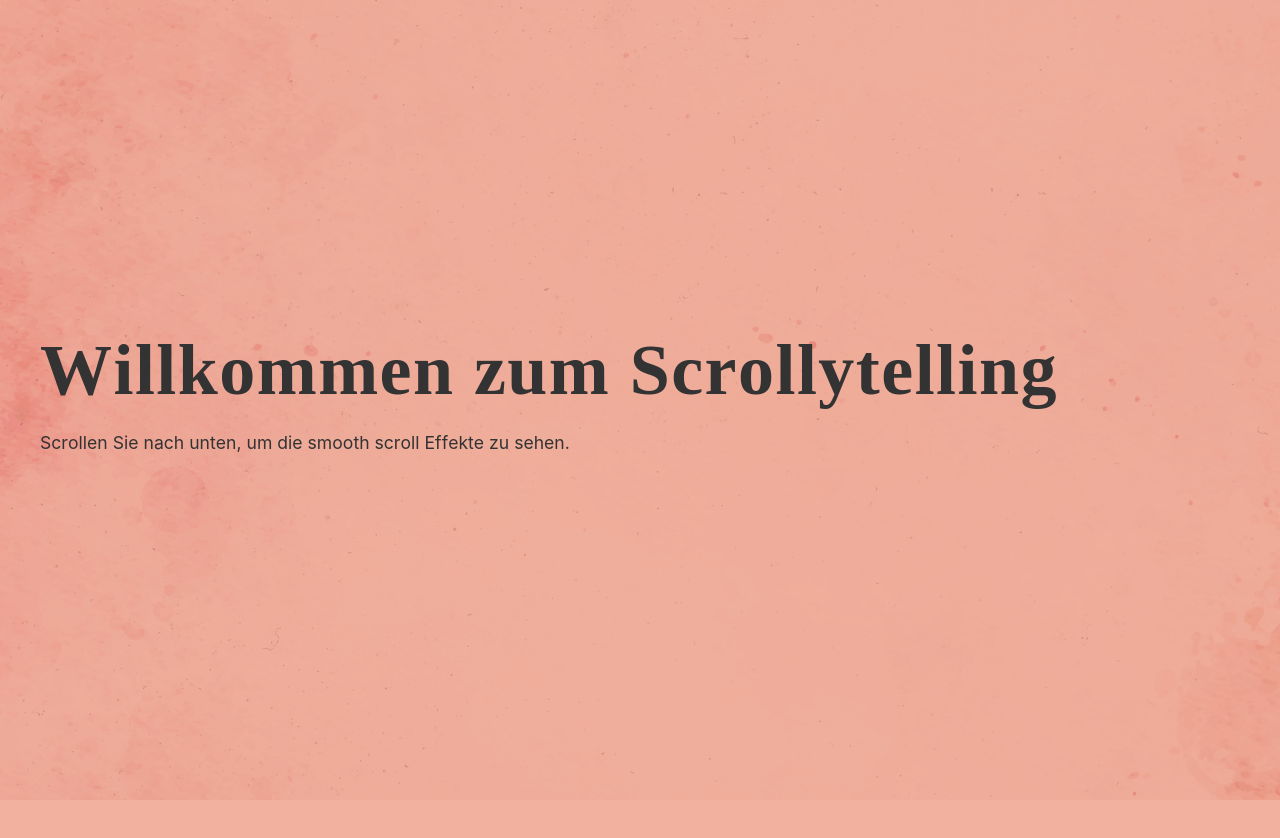
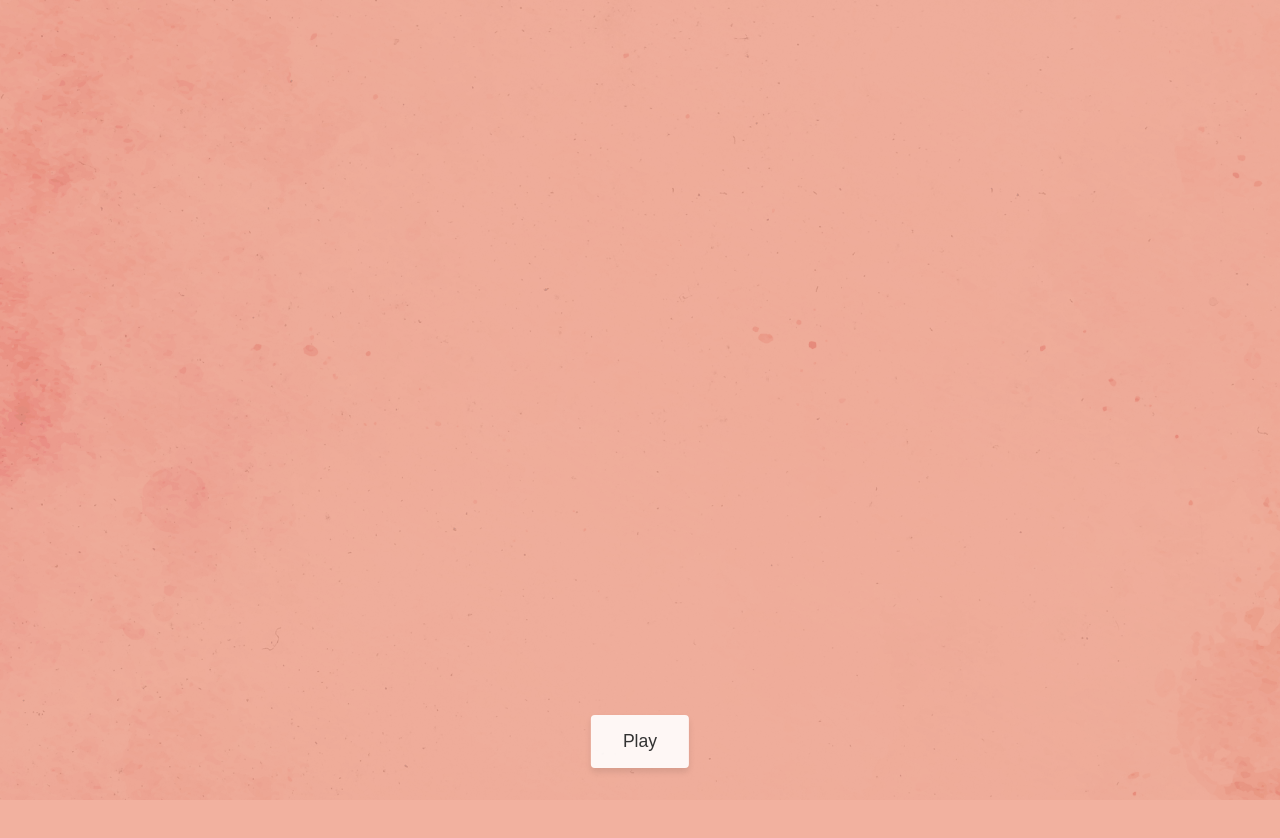
Before and after one commit to klarekante-berlin/elli-effekt, a React (Create React App) app: page / in a window 1280 px wide. Shown: the top 838 px of the page. Built offline with nearby package versions, Linux system fonts and the light colour scheme; a web font is replaced by a local one.

Commit message:
Make things a little more magic
Implementing segment based timed animations with the power of whisper 💕

```diff
--- a/src/App.tsx
+++ b/src/App.tsx
@@ -3,6 +3,7 @@ import { ReactLenis, useLenis } from 'lenis/react';
 import Section from './components/Section';
 import AnimatedText from './components/AnimatedText';
 import BackgroundTexture from './components/BackgroundTexture';
+import AudioScene from './components/AudioScene';
 import './styles/global.css';
 
 const App: React.FC = () => {
@@ -22,19 +23,7 @@ const App: React.FC = () => {
       <BackgroundTexture />
       <div className="App">
         <Section height="100vh">
-          <AnimatedText
-            text="Willkommen zum Scrollytelling"
-            animation="chars"
-            stagger={0.05}
-            duration={0.8}
-          />
-          <AnimatedText
-            text="Scrollen Sie nach unten, um die smooth scroll Effekte zu sehen."
-            tag="p"
-            animation="words"
-            stagger={0.02}
-            delay={0.5}
-          />
+          <AudioScene />
         </Section>
 
         <Section height="120vh">
--- /dev/null
+++ b/src/components/AudioScene.tsx
@@ -0,0 +1,162 @@
+import React, { useEffect, useRef, useState } from 'react';
+import gsap from 'gsap';
+import transcriptData from '../transciption_data/transcript_gsap.json';
+import '../styles/AudioScene.css';
+
+interface TimedText {
+  text: string;
+  startTime: number;
+  duration: number;
+}
+
+// Konvertiere die Segmente in unser TimedText-Format
+const textSequence: TimedText[] = transcriptData.segments.map((segment) => ({
+  text: segment.text,
+  startTime: segment.start,
+  duration: segment.end - segment.start
+}));
+
+const AudioScene: React.FC = () => {
+  const audioRef = useRef<HTMLAudioElement>(null);
+  const textContainerRef = useRef<HTMLDivElement>(null);
+  const [isPlaying, setIsPlaying] = useState(false);
+  const timelineRef = useRef<gsap.core.Timeline | null>(null);
+  const [isLoading, setIsLoading] = useState(true);
+
+  useEffect(() => {
+    if (!textContainerRef.current) return;
+
+    if (timelineRef.current) {
+      timelineRef.current.kill();
+    }
+
+    timelineRef.current = gsap.timeline({
+      paused: true,
+      defaults: {
+        ease: "back.out(1.7)",
+        duration: 0.2
+      }
+    });
+
+    // Text-Elemente erstellen und Animationen hinzufügen
+    textSequence.forEach((item) => {
+      const wordContainer = document.createElement('div');
+      wordContainer.className = 'word-container';
+
+      // Wort in einzelne Buchstaben aufteilen
+      const chars = item.text.split('');
+
+      chars.forEach((char, charIndex) => {
+        const charElement = document.createElement('span');
+        charElement.className = 'char-item';
+        charElement.textContent = char;
+        wordContainer.appendChild(charElement);
+
+        // Initial-State für jeden Buchstaben
+        gsap.set(charElement, {
+          opacity: 0,
+          scale: 0.5,
+          display: 'inline-block'
+        });
+
+        // Berechne die Verzögerung für jeden Buchstaben
+        const charDelay = charIndex * 0.03;
+
+        // Einblend-Animation für jeden Buchstaben
+        timelineRef.current?.to(charElement, {
+          opacity: 1,
+          scale: 1.2,
+          duration: 0.15,
+        }, item.startTime + charDelay);
+
+        // Normalisierungs-Animation
+        timelineRef.current?.to(charElement, {
+          scale: 1,
+          duration: 0.2,
+          ease: "elastic.out(1, 0.8)"
+        }, item.startTime + charDelay + 0.15);
+      });
+
+      // Füge ein Leerzeichen nach jedem Wort hinzu
+      const space = document.createElement('span');
+      space.className = 'char-item';
+      space.textContent = ' ';
+      space.style.display = 'inline-block';
+      space.style.width = '0.5em';
+      wordContainer.appendChild(space);
+
+      textContainerRef.current?.appendChild(wordContainer);
+    });
+
+    setIsLoading(false);
+
+    // Cleanup
+    return () => {
+      if (textContainerRef.current) {
+        textContainerRef.current.innerHTML = '';
+      }
+      timelineRef.current?.kill();
+    };
+  }, []);
+
+  const handlePlay = async () => {
+    if (!audioRef.current || !timelineRef.current || isLoading) return;
+
+    if (!isPlaying) {
+      setIsPlaying(true);
+      audioRef.current.currentTime = 0;
+      timelineRef.current.seek(0);
+      audioRef.current.play();
+      timelineRef.current.play();
+    } else {
+      setIsPlaying(false);
+      audioRef.current.pause();
+      timelineRef.current.pause();
+    }
+  };
+
+  // Audio-Zeit-Update
+  useEffect(() => {
+    const audio = audioRef.current;
+    if (!audio) return;
+
+    const handleTimeUpdate = () => {
+      if (timelineRef.current) {
+        timelineRef.current.seek(audio.currentTime);
+      }
+    };
+
+    audio.addEventListener('timeupdate', handleTimeUpdate);
+    return () => audio.removeEventListener('timeupdate', handleTimeUpdate);
+  }, []);
+
+  return (
+    <div className="audio-scene">
+      <div className="text-container" ref={textContainerRef} />
+
+      <div className="controls">
+        <button
+          onClick={handlePlay}
+          className="play-button"
+          disabled={isLoading}
+        >
+          {isLoading ? 'Laden...' : isPlaying ? 'Pause' : 'Play'}
+        </button>
+      </div>
+
+      <audio
+        ref={audioRef}
+        src="/audio/toni.mp3"
+        preload="auto"
+        onEnded={() => {
+          setIsPlaying(false);
+          if (timelineRef.current) {
+            timelineRef.current.pause(0);
+          }
+        }}
+      />
+    </div>
+  );
+};
+
+export default AudioScene;
--- /dev/null
+++ b/src/styles/AudioScene.css
@@ -0,0 +1,78 @@
+.audio-scene {
+  position: relative;
+  width: 100%;
+  height: 100vh;
+  display: flex;
+  flex-direction: column;
+  align-items: center;
+  justify-content: center;
+  padding: 2rem;
+  overflow: hidden;
+}
+
+.controls {
+  position: fixed;
+  bottom: 2rem;
+  left: 50%;
+  transform: translateX(-50%);
+  z-index: 10;
+}
+
+.controls button {
+  padding: 1rem 2rem;
+  font-size: 1.1rem;
+  background-color: rgba(255, 255, 255, 0.9);
+  color: var(--color-text);
+  border: none;
+  border-radius: 4px;
+  cursor: pointer;
+  box-shadow: 0 4px 6px rgba(0,0,0,0.1);
+  transition: all 0.2s ease;
+}
+
+.controls button:hover {
+  transform: translateY(-2px);
+  box-shadow: 0 6px 8px rgba(0,0,0,0.15);
+}
+
+.text-container {
+  position: relative;
+  width: 100%;
+  max-width: 800px;
+  display: flex;
+  flex-wrap: wrap;
+  align-items: center;
+  justify-content: center;
+  padding: 2rem;
+  margin-bottom: 100px; /* Abstand zum Button */
+}
+
+.word-container {
+  display: inline-flex;
+  align-items: baseline;
+  margin: 0 0.2em;
+}
+
+.char-item {
+  position: relative;
+  display: inline-block;
+  font-family: var(--font-amatic);
+  font-size: 2.5rem;
+  line-height: 1.4;
+  color: var(--color-text);
+  transform-origin: center bottom;
+}
+
+@media (max-width: 768px) {
+  .text-container {
+    padding: 1rem;
+  }
+
+  .char-item {
+    font-size: 2rem;
+  }
+
+  .controls {
+    bottom: 1.5rem;
+  }
+}
--- /dev/null
+++ b/src/transciption_data/transcript_gsap.json
@@ -0,0 +1,100 @@
+{
+  "segments": [
+    {
+      "start": 0.0,
+      "end": 0.36,
+      "text": "Dies",
+      "type": "word"
+    },
+    {
+      "start": 0.36,
+      "end": 0.52,
+      "text": "ist",
+      "type": "word"
+    },
+    {
+      "start": 0.52,
+      "end": 0.74,
+      "text": "eine",
+      "type": "word"
+    },
+    {
+      "start": 0.74,
+      "end": 1.68,
+      "text": "Audioaufnahme,",
+      "type": "word"
+    },
+    {
+      "start": 1.68,
+      "end": 1.8,
+      "text": "die",
+      "type": "word"
+    },
+    {
+      "start": 1.8,
+      "end": 1.96,
+      "text": "ich",
+      "type": "word"
+    },
+    {
+      "start": 1.96,
+      "end": 2.18,
+      "text": "nutzen",
+      "type": "word"
+    },
+    {
+      "start": 2.18,
+      "end": 2.6,
+      "text": "möchte,",
+      "type": "word"
+    },
+    {
+      "start": 2.6,
+      "end": 2.82,
+      "text": "um",
+      "type": "word"
+    },
+    {
+      "start": 2.82,
+      "end": 3.1,
+      "text": "auf",
+      "type": "word"
+    },
+    {
+      "start": 3.1,
+      "end": 3.46,
+      "text": "einer",
+      "type": "word"
+    },
+    {
+      "start": 3.46,
+      "end": 4.1,
+      "text": "Webseite",
+      "type": "word"
+    },
+    {
+      "start": 4.1,
+      "end": 4.34,
+      "text": "eine",
+      "type": "word"
+    },
+    {
+      "start": 4.34,
+      "end": 5.48,
+      "text": "Textanimation",
+      "type": "word"
+    },
+    {
+      "start": 5.48,
+      "end": 5.68,
+      "text": "zu",
+      "type": "word"
+    },
+    {
+      "start": 5.68,
+      "end": 6.38,
+      "text": "steuern.",
+      "type": "word"
+    }
+  ]
+}
```
Also changed, not shown: src/types/transcription.d.ts (added, +38 -0 lines), 1 other file (tests, documents, lock files or other folders).
